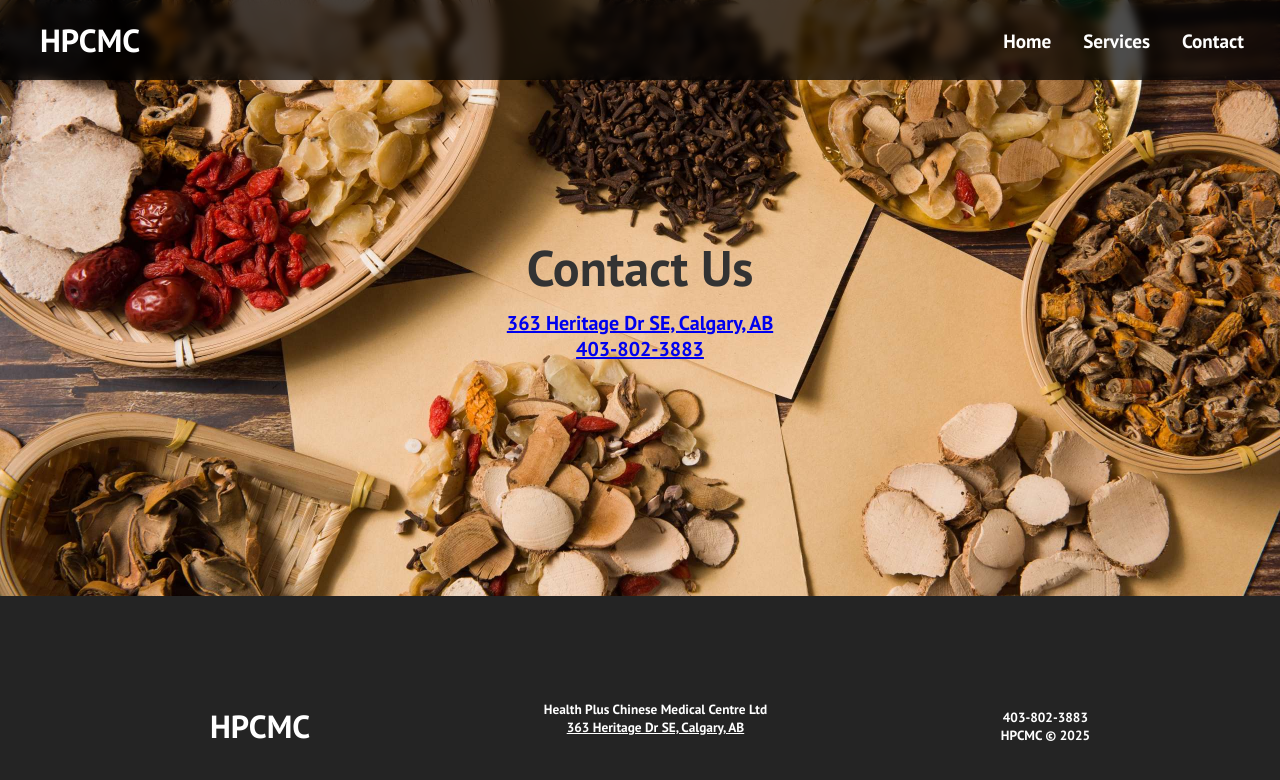
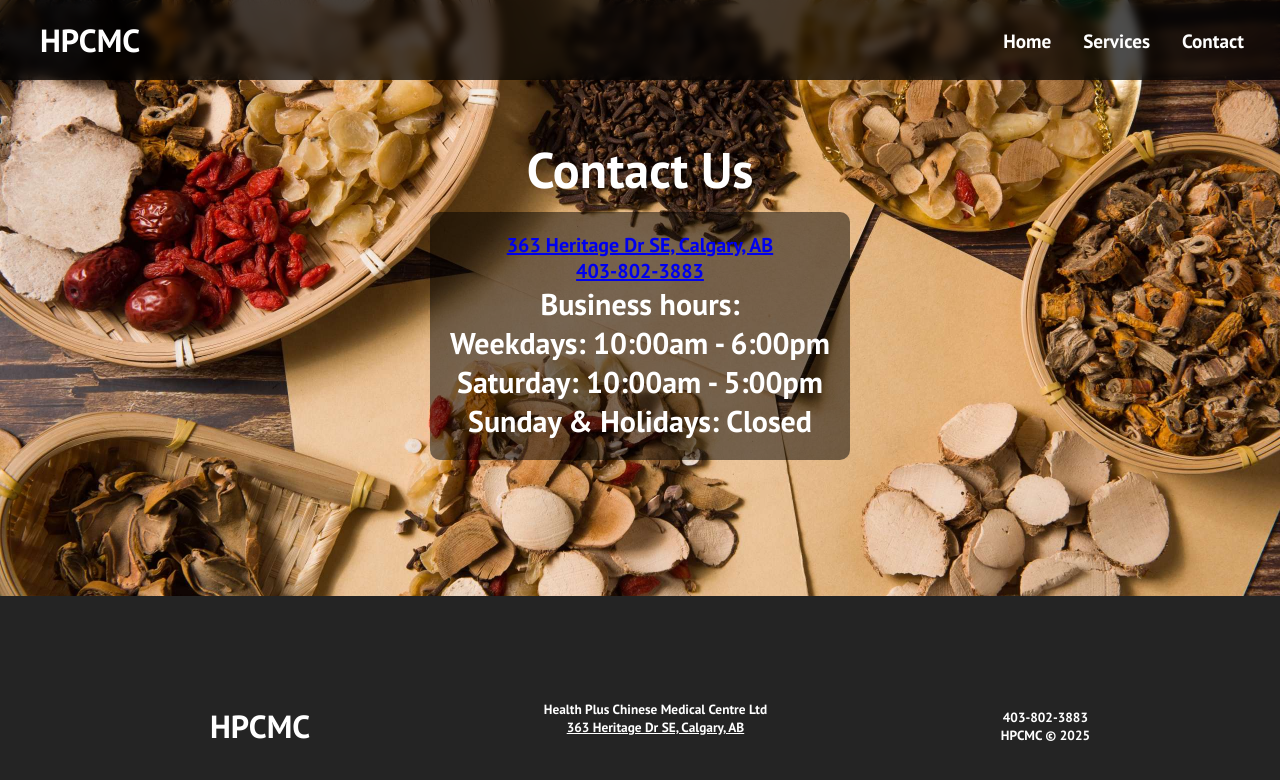
Before and after one commit to JayChuang8/chinese-medical-centre-webapp, a React (Create React App) app: page /contact in a window 1280 px wide. Shown: the top 780 px of the page. Built offline with nearby package versions, Linux system fonts and the light colour scheme.

Commit message:
Add business hours

```diff
--- a/src/App.css
+++ b/src/App.css
@@ -75,12 +75,15 @@
   font-size: 50px;
   justify-content: center;
   text-align: center;
-  color: #333;
+  color: #ffffff;
 }
 
 .contact-info {
   font-size: 20px;
   margin-top: 10px;
+  background-color: rgba(0, 0, 0, 0.5);
+  padding: 20px;
+  border-radius: 10px;
 }
 
 .center-align-text {
@@ -104,3 +107,7 @@ li {
   justify-content: center;
   align-items: center;
 }
+
+.contact h2 {
+  color: #ffffff;
+}
--- a/src/components/pages/Contact.tsx
+++ b/src/components/pages/Contact.tsx
@@ -18,6 +18,12 @@ export default function Contact() {
           <div>
             <a href="tel:+14038023883">403-802-3883</a>
           </div>
+          <div>
+            <h2>Business hours:</h2>
+            <h2>Weekdays: 10:00am - 6:00pm</h2>
+            <h2>Saturday: 10:00am - 5:00pm</h2>
+            <h2>Sunday & Holidays: Closed</h2>
+          </div>
         </div>
       </h1>
       <Footer />
```
